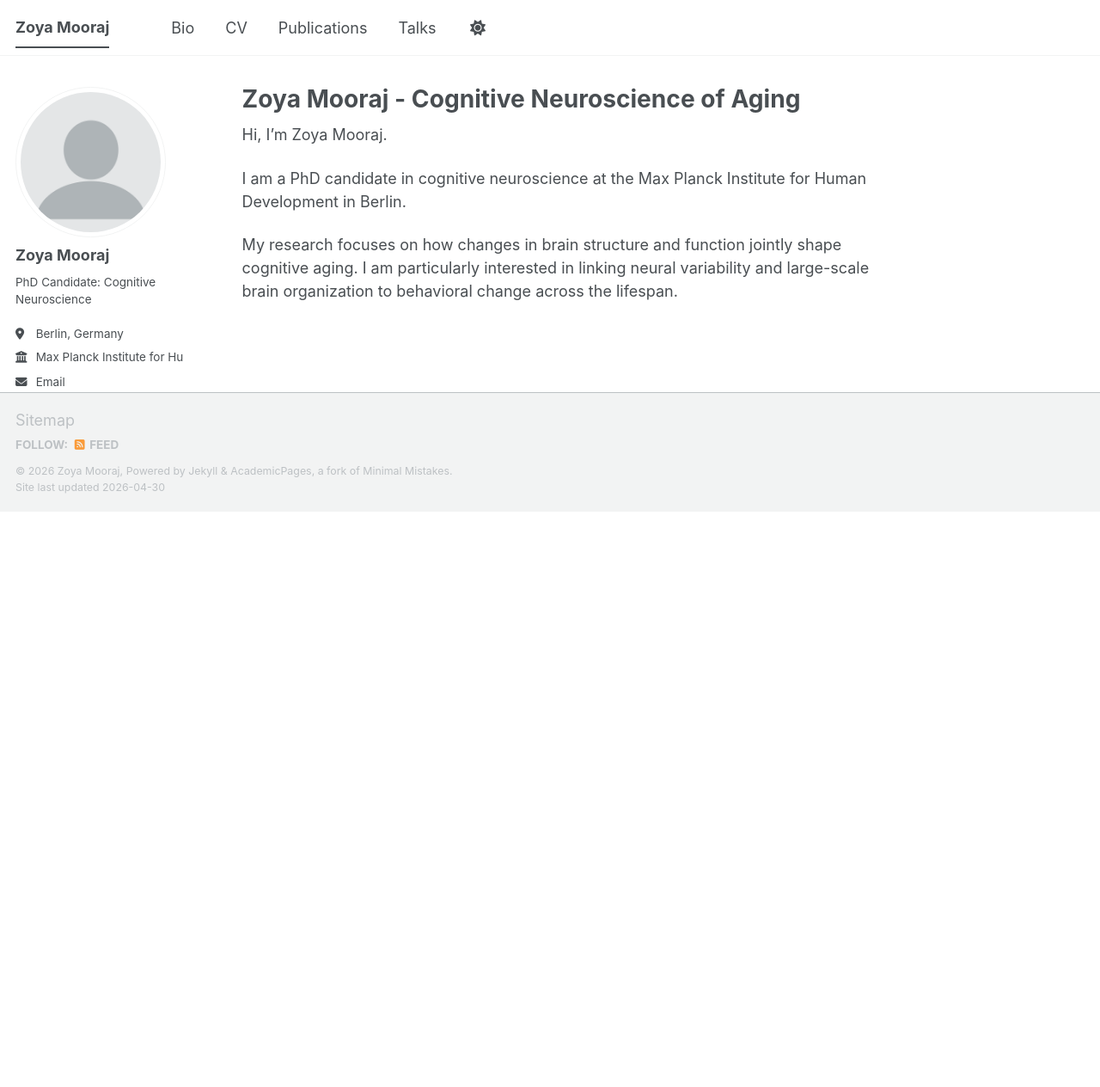
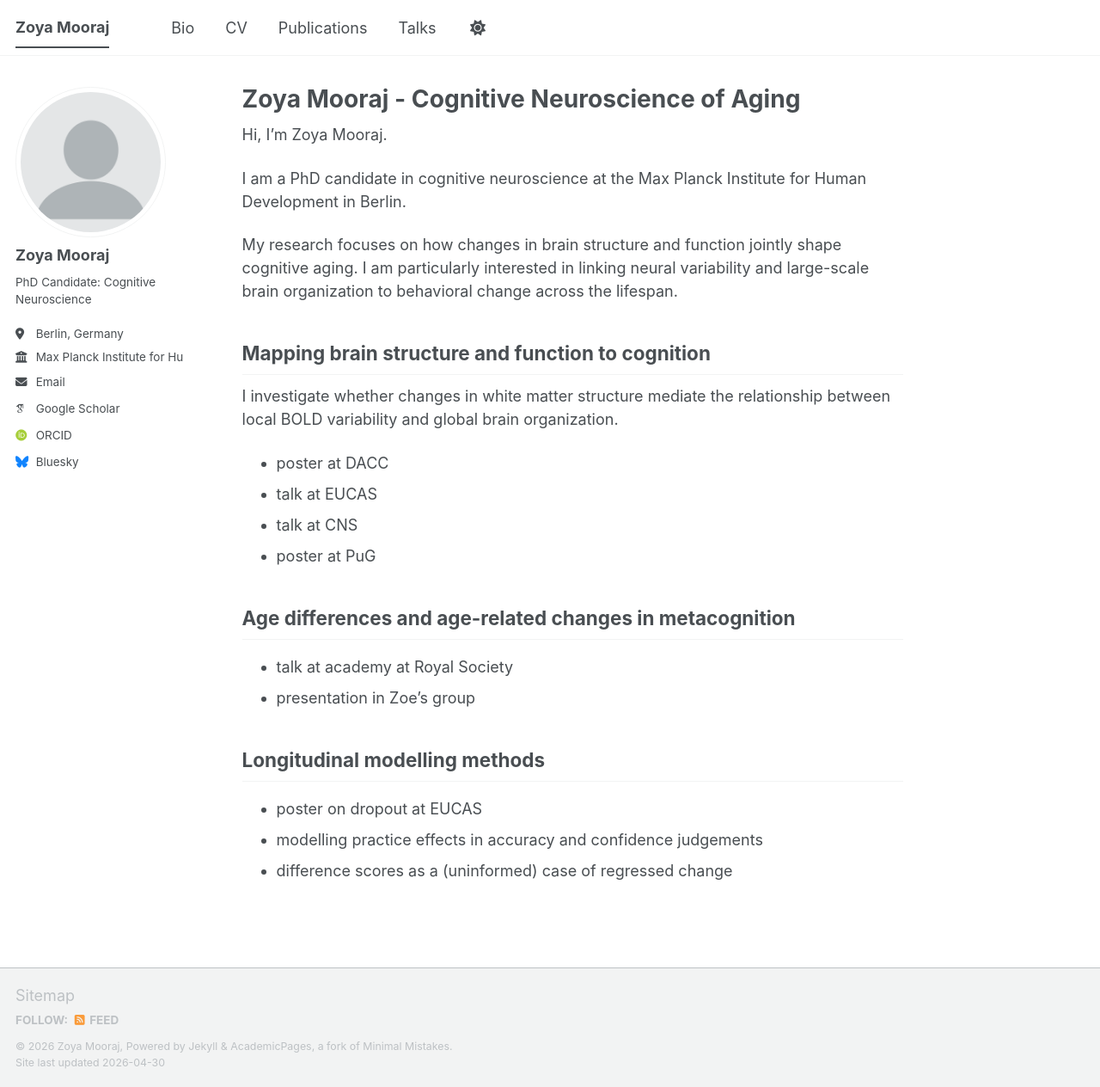
Before and after one commit to zoya-mooraj/zoya-mooraj.github.io, a Jekyll site: the page built from _pages/about.md, in a window 1280 px wide and 1264 px high. Shown: the whole window at 86% size. Built offline with Jekyll 4.4.1, drawn with Linux system fonts in a browser that asks for light colours; some web fonts are replaced; a script bundle is joined from its source files by our own code; library files that are not in the unit come from our copies.

Commit message:
Expand about page with research focus areas
Added sections on brain structure, metacognition, and longitudinal methods.

```diff
--- a/_pages/about.md
+++ b/_pages/about.md
@@ -12,3 +12,21 @@
 I am a PhD candidate in cognitive neuroscience at the Max Planck Institute for Human Development in Berlin.
 
 My research focuses on how changes in brain structure and function jointly shape cognitive aging. I am particularly interested in linking neural variability and large-scale brain organization to behavioral change across the lifespan.
+
+
+## Mapping brain structure and function to cognition
+I investigate whether changes in white matter structure mediate the relationship between local BOLD variability and global brain organization.
+- poster at DACC
+- talk at EUCAS
+- talk at CNS
+- poster at PuG
+
+
+## Age differences and age-related changes in metacognition
+- talk at academy at Royal Society
+- presentation in Zoe's group
+
+## Longitudinal modelling methods
+- poster on dropout at EUCAS
+- modelling practice effects in accuracy and confidence judgements
+- difference scores as a (uninformed) case of regressed change
```
